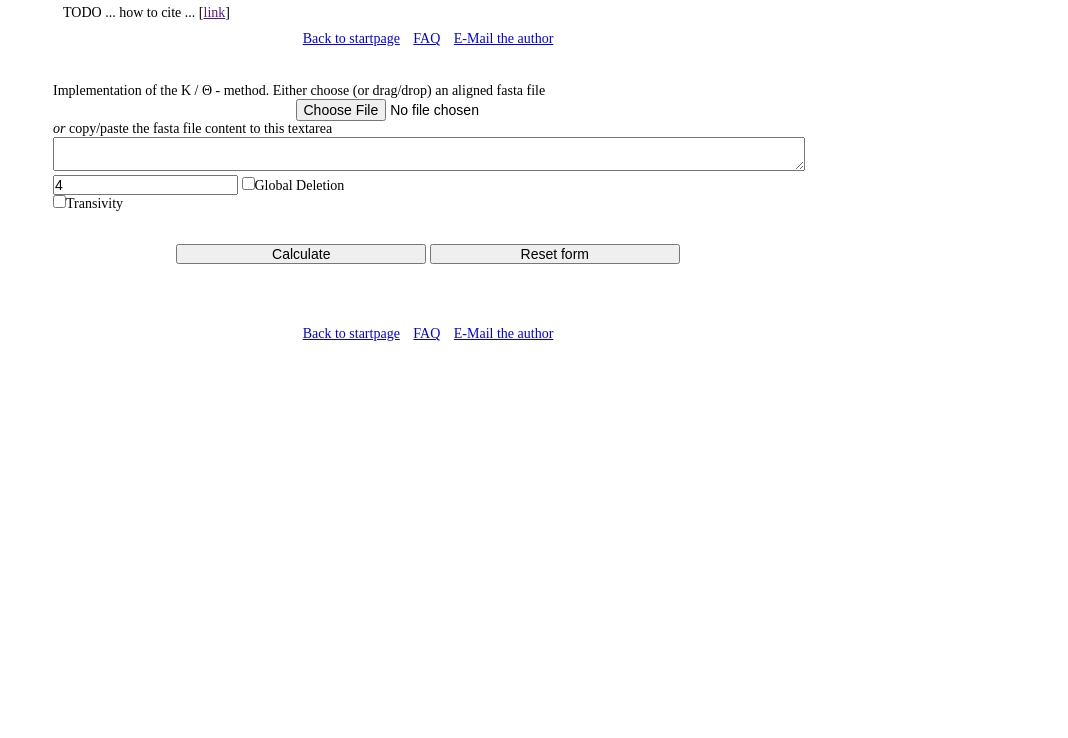
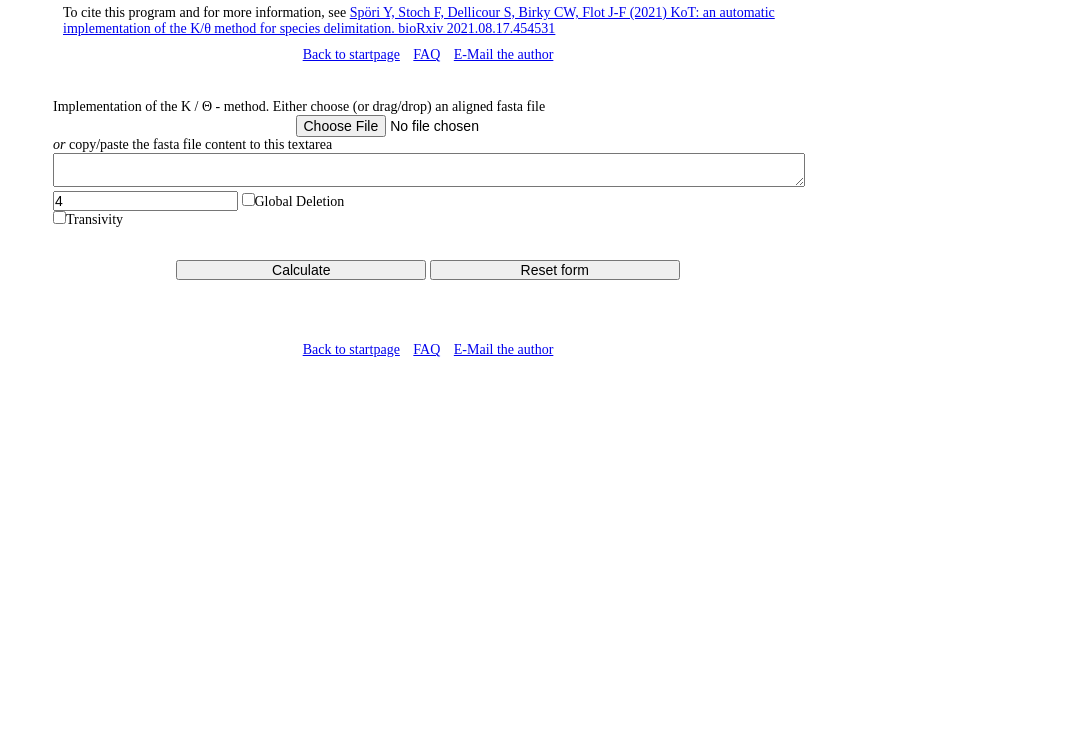
Before and after one commit to eeg-ebe/KoT, a plain HTML site: page input.html in a window 1280 px wide. Shown: the part 62-800 px from the top of the page, without its empty margins (212-1280 px from the left). Drawn offline with Linux system fonts and the light colour scheme.

Commit message:
Update input.html

```diff
--- a/input.html
+++ b/input.html
@@ -12,7 +12,7 @@
         </a>
         <div class="contentdiv">
             <h1>KoT</h1>
-            <p id="cite">TODO ... how to cite ... [<a href="">link</a>]</p>
+            <p id="cite">To cite this program and for more information, see <a href="https://doi.org/10.1101/2021.08.17.454531">Spöri Y, Stoch F, Dellicour S, Birky CW, Flot J-F (2021) KoT: an automatic implementation of the K/θ method for species delimitation. bioRxiv 2021.08.17.454531</a></p>
             <div class="navigation">
                 <a href="index.html">Back to startpage</a>
                 <a href="faq.html">FAQ</a>
```
